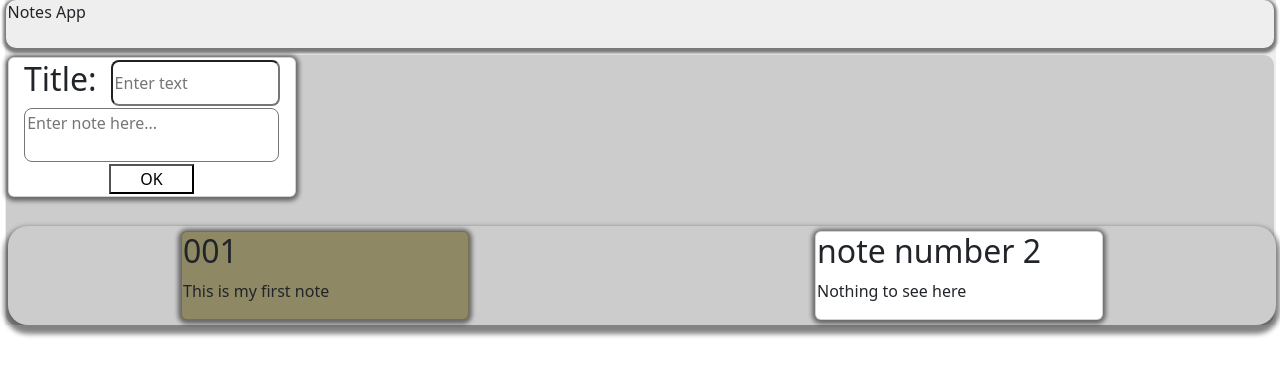
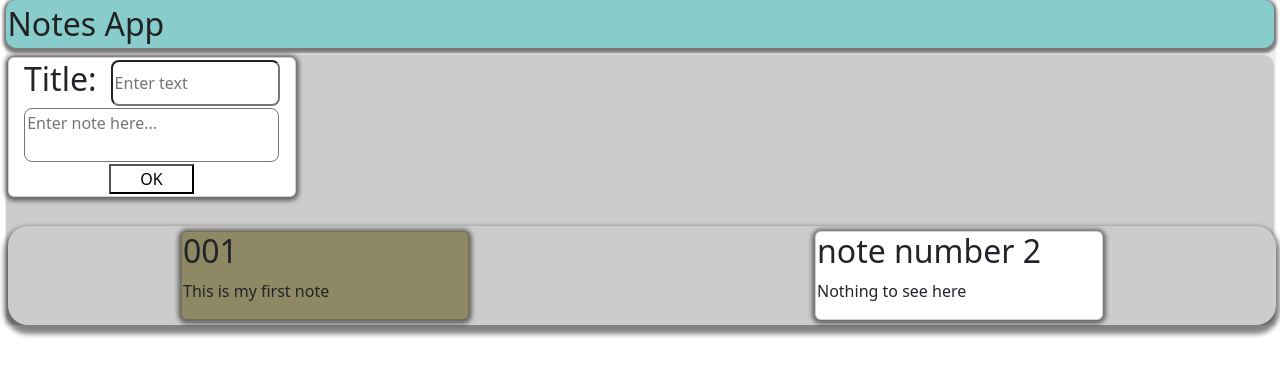
Before and after one commit to Michael-Murage/project-notepad, a React (Create React App) app: page / in a window 1280 px wide. Shown: the top 376 px of the page. Built offline with nearby package versions, Linux system fonts and the light colour scheme; data requests are answered from the project's data file.

Commit message:
updated styles

```diff
--- a/src/App.css
+++ b/src/App.css
@@ -40,6 +40,11 @@
   box-shadow: 0px 2px 3px 3px rgba(0,0,0,0.49);
   margin-bottom: 7px;
   border-radius: 10px;
+
+  font-size: 2rem;
+  font-weight: 100;
+  color: #222;
+  background-color: #8cc;
 }
 .card-container, .card-form{
   -webkit-box-shadow: 0px 5px 5px 4px rgba(0,0,0,0.49);
```
